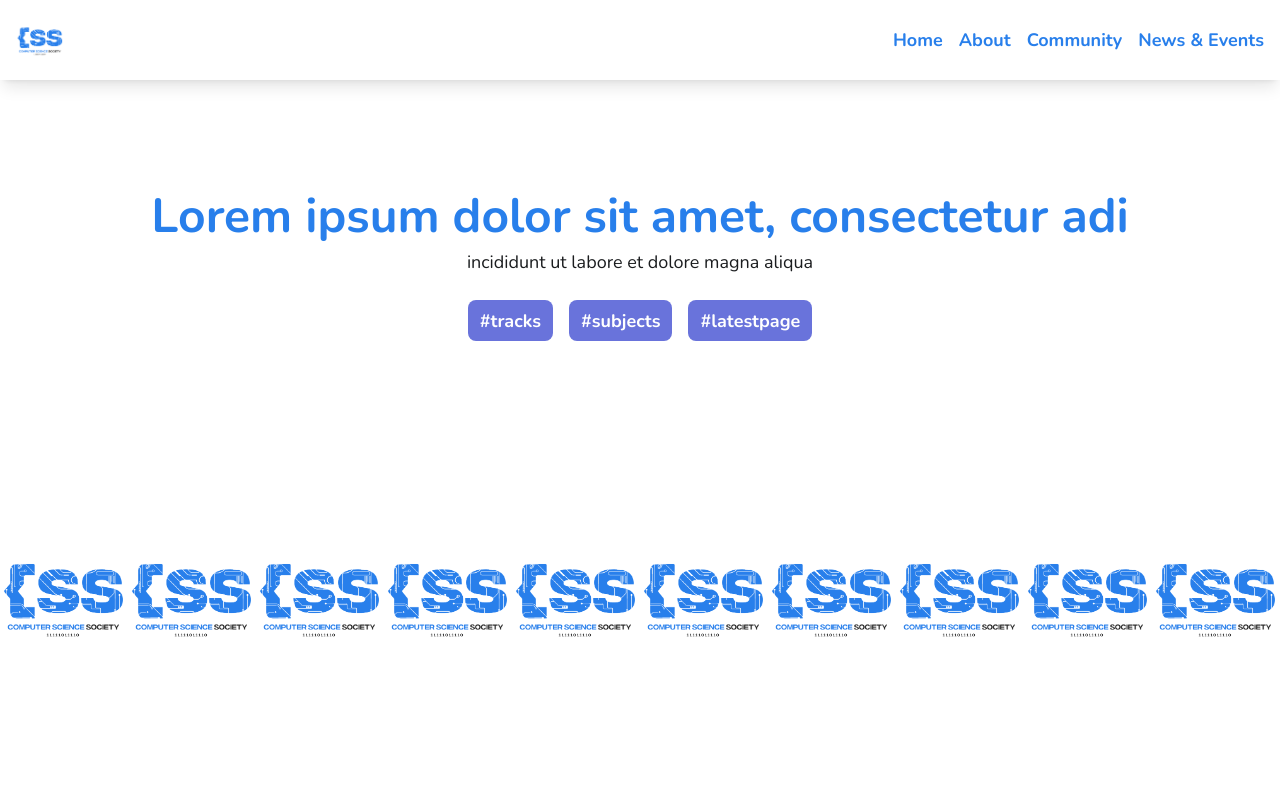
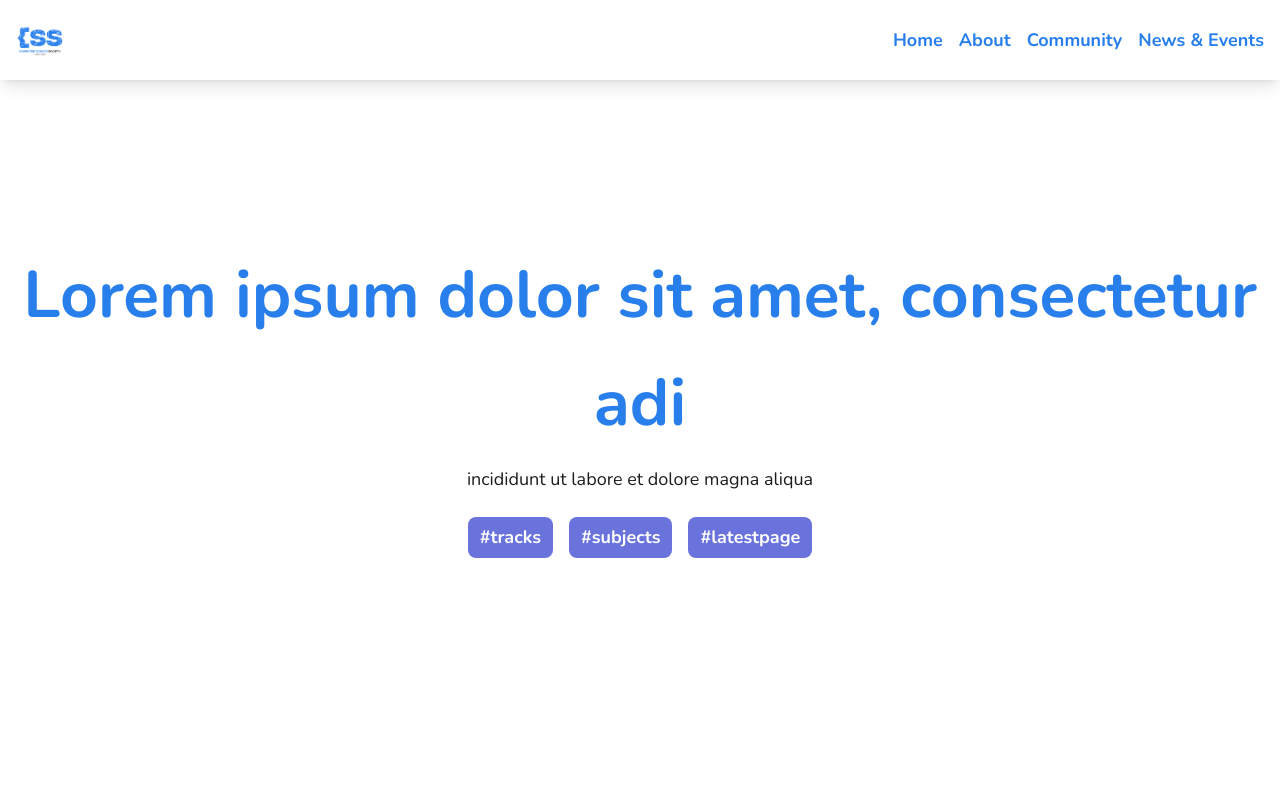
Before and after one commit to neilcasas/final-ustcss, a React (Vite) app: page / in a window 1280 px wide. Shown: the top 791 px of the page. Built offline with nearby package versions, Linux system fonts and the light colour scheme.

Commit message:
larger hero component

```diff
--- a/src/components/Hero.jsx
+++ b/src/components/Hero.jsx
@@ -4,8 +4,8 @@ import { Link } from "react-scroll";
 
 const Hero = () => {
   return (
-    <div className="text-center my-8 sm:my-48">
-      <h2 className="text-4xl sm:text-5xl">
+    <div className="text-center flex flex-col items-center justify-center h-screen">
+      <h2 className="text-4xl leading-relaxed md: text-l sm:text-[66px]">
         Lorem ipsum dolor sit amet, consectetur adi
       </h2>
       <h6 className="text-base sm:text-lg mt-2">
--- a/src/components/Navbar.jsx
+++ b/src/components/Navbar.jsx
@@ -50,7 +50,6 @@ const Navbar = () => {
             </a>
           </div>
           <div className="md:hidden">
-            {/* Mobile menu button */}
             <button
               className="p-2"
               onClick={() => setShowMobileMenu(!showMobileMenu)}
```
